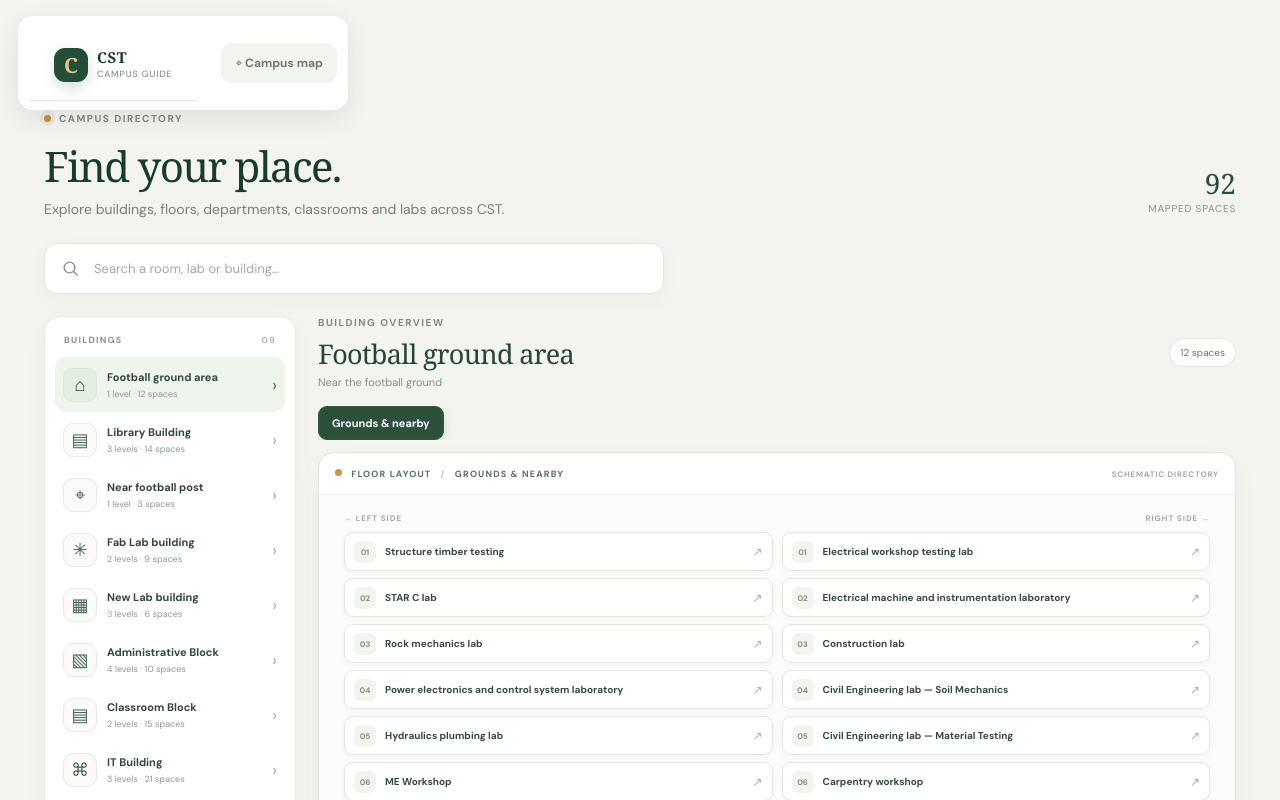
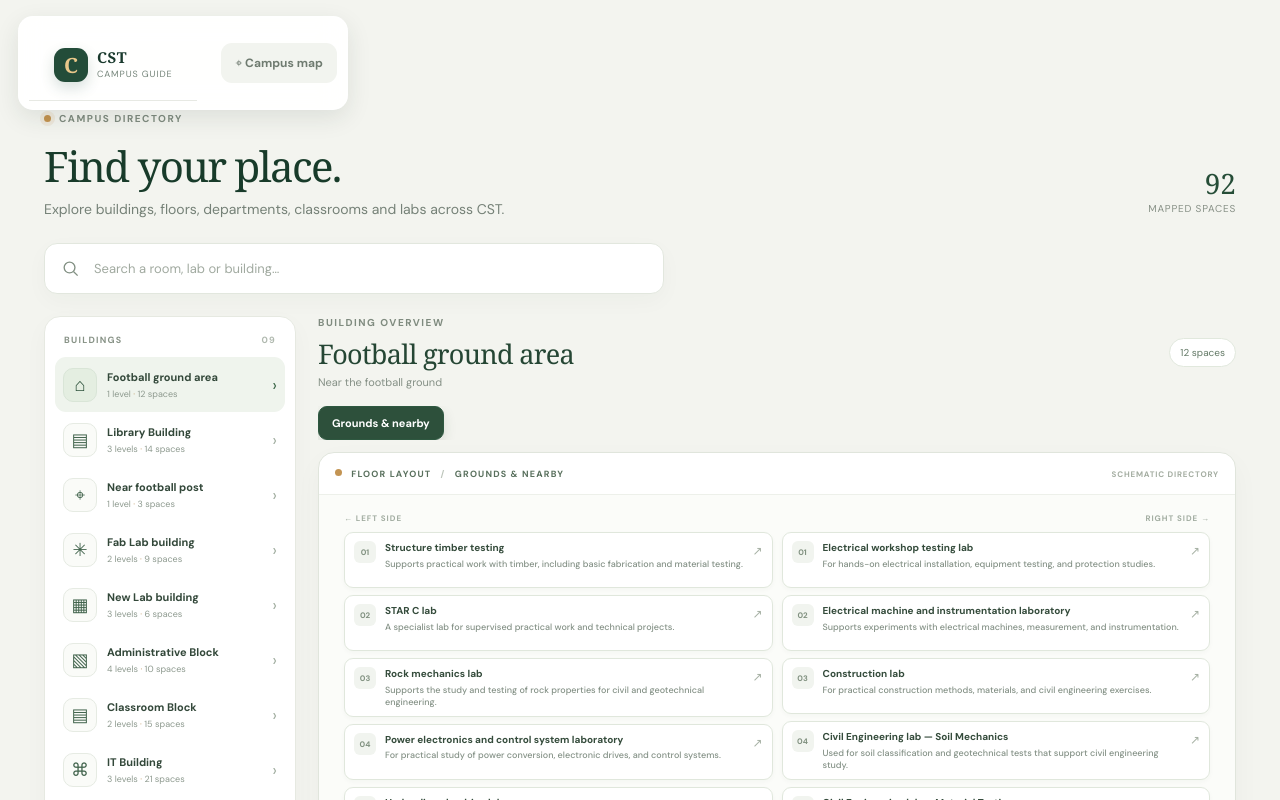
Before and after one commit to 02230151/cstlocation, a React (Vite) app: page / in a window 1280 px wide. Both pictures are taken after a click on the button "Open floor plans". Built offline with nearby package versions, Linux system fonts and the light colour scheme.

Commit message:
Complete campus floor plan details

```diff
--- a/src/App.jsx
+++ b/src/App.jsx
@@ -232,8 +232,8 @@ function AppHeader({ view, onChange }) {
   return <header className="app-header"><a className="brand" href="#campus" onClick={(event) => { event.preventDefault(); onChange('map'); }}><span className="brand-mark">C</span><span><strong>CST</strong><small>Campus guide</small></span></a><nav className="view-tabs" aria-label="Guide view"><button className={view === 'map' ? 'selected' : ''} onClick={() => onChange('map')}>⌖ <span>Campus map</span></button></nav></header>;
 }
 
-function FloorPlans() {
-  const [buildingIndex, setBuildingIndex] = useState(0);
+function FloorPlans({ initialBuildingIndex = 0 }) {
+  const [buildingIndex, setBuildingIndex] = useState(initialBuildingIndex);
   const [floorIndex, setFloorIndex] = useState(0);
   const [query, setQuery] = useState('');
   const [activeRoom, setActiveRoom] = useState(null);
@@ -256,15 +256,15 @@ function FloorPlans() {
     <div className="plan-layout"><aside className="building-panel"><div className="panel-label">BUILDINGS <span>{floorPlanBuildings.length.toString().padStart(2,'0')}</span></div>{floorPlanBuildings.map((item,index)=><button className={`building-link ${index===buildingIndex?'chosen':''}`} key={item.name} onClick={()=>chooseBuilding(index)}><span className="building-glyph">{['⌂','▤','⌖','✳','▦','▧','▤','⌘','▱'][index]}</span><span className="building-link-copy"><strong>{item.name}</strong><small>{item.floors.length} {item.floors.length===1?'level':'levels'} <i>·</i> {item.floors.reduce((n,f)=>n+f.rooms.length,0)} spaces</small></span><b>›</b></button>)}</aside>
       <div className="plan-content"><div className="building-title"><div><div className="eyebrow">BUILDING OVERVIEW</div><h2>{activeBuilding.name}</h2>{activeBuilding.note&&<p>{activeBuilding.note}</p>}</div><span className="floor-badge">{activeBuilding.floors.reduce((n,f)=>n+f.rooms.length,0)} spaces</span></div>
         <div className="floor-tabs" role="tablist" aria-label="Select floor">{activeBuilding.floors.map((item,index)=><button role="tab" aria-selected={index===floorIndex} className={index===floorIndex?'active':''} key={item.name} onClick={()=>{setFloorIndex(index);setActiveRoom(null);}}>{item.name}</button>)}</div>
-        <div className="schematic"><div className="schematic-top"><div><span className="plan-dot"/> FLOOR LAYOUT <span className="plan-dash">/</span> {activeFloor.name.toUpperCase()}</div><span className="schematic-tag">SCHEMATIC DIRECTORY</span></div><div className="plan-board"><div className="plan-direction"><span>← LEFT SIDE</span><span>RIGHT SIDE →</span></div><div className="room-columns"><div className="room-column">{roomsFor('left').map((item,index)=><RoomTile key={item.name} item={item} index={index} active={activeRoom?.name===item.name} onClick={selectRoom}/>)}</div><div className="room-column">{roomsFor('right').map((item,index)=><RoomTile key={item.name} item={item} index={index} active={activeRoom?.name===item.name} onClick={selectRoom}/>)}</div></div>{roomsFor('center').length>0&&<div className="center-rooms">{roomsFor('center').map((item,index)=><RoomTile key={item.name} item={item} index={index} active={activeRoom?.name===item.name} onClick={selectRoom}/>)}</div>}</div><div className="schematic-foot"><span>ROOMS & FACILITIES</span><span>{activeFloor.rooms.length.toString().padStart(2,'0')} LISTED <i>·</i> NOT TO SCALE</span></div></div>
-        <div className="plan-bottom"><div className={`room-detail ${activeRoom?'has-room':''}`}><span className="detail-symbol">{activeRoom?'⌖':'＋'}</span><div>{activeRoom?<><small>SELECTED SPACE <i>·</i> {activeRoom.building} <i>·</i> {activeRoom.floor}</small><strong>{activeRoom.name}</strong>{activeRoom.note&&<p>{activeRoom.note}</p>}</>:<><small>ROOM DETAILS</small><strong>Select a room to see more</strong><p>Choose any tile in the floor layout.</p></>}</div></div><div className="floor-note">{activeFloor.note?<><span>i</span>{activeFloor.note}</>:<> <span>i</span>Layout is a visual directory based on the provided side and adjacency descriptions.</>}</div></div>
+        <div className="schematic"><div className="schematic-top"><div><span className="plan-dot"/> FLOOR LAYOUT <span className="plan-dash">/</span> {activeFloor.name.toUpperCase()}</div><span className="schematic-tag">SCHEMATIC DIRECTORY</span></div><div className="plan-board"><div className="plan-direction"><span>← LEFT SIDE</span><span>RIGHT SIDE →</span></div>{(roomsFor('left').length>0||roomsFor('right').length>0)&&<div className="room-columns"><div className="room-column">{roomsFor('left').map((item,index)=><RoomTile key={item.name} item={item} index={index} active={activeRoom?.name===item.name} onClick={selectRoom}/>)}</div><div className="room-column">{roomsFor('right').map((item,index)=><RoomTile key={item.name} item={item} index={index} active={activeRoom?.name===item.name} onClick={selectRoom}/>)}</div></div>}{roomsFor('center').length>0&&<div className={`center-rooms ${(roomsFor('left').length||roomsFor('right').length)?'':'center-only'}`}>{roomsFor('center').map((item,index)=><RoomTile key={item.name} item={item} index={index} active={activeRoom?.name===item.name} onClick={selectRoom}/>)}</div>}</div><div className="schematic-foot"><span>ROOMS & FACILITIES</span><span>{activeFloor.rooms.length.toString().padStart(2,'0')} LISTED <i>·</i> NOT TO SCALE</span></div></div>
+        <div className="plan-bottom"><div className={`room-detail ${activeRoom?'has-room':''}`}><span className="detail-symbol">{activeRoom?'⌖':'＋'}</span><div>{activeRoom?<><small>SELECTED SPACE <i>·</i> {activeRoom.building} <i>·</i> {activeRoom.floor}</small><strong>{activeRoom.name}</strong>{activeRoom.description&&<p>{activeRoom.description}</p>}{activeRoom.note&&<p className="room-location-note">{activeRoom.note}</p>}</>:<><small>ROOM DETAILS</small><strong>Select a room to see more</strong><p>Choose any tile in the floor layout.</p></>}</div></div><div className="floor-note">{activeFloor.note?<><span>i</span>{activeFloor.note}</>:<> <span>i</span>Layout is a visual directory based on the provided side and adjacency descriptions.</>}</div></div>
       </div>
     </div>
   </section>;
 }
 
 function RoomTile({ item, index, active, onClick }) {
-  return <button className={`room-tile ${active?'active':''}`} onClick={()=>onClick(item)} style={{'--tile-order':index}}><span className="room-num">{String(index+1).padStart(2,'0')}</span><strong>{item.name}</strong><span className="tile-arrow">↗</span></button>;
+  return <button className={`room-tile ${active?'active':''}`} onClick={()=>onClick(item)} style={{'--tile-order':index}}><span className="room-num">{String(index+1).padStart(2,'0')}</span><span className="room-tile-copy"><strong>{item.name}</strong>{item.description&&<span className="room-description">{item.description}</span>}</span><span className="tile-arrow">↗</span></button>;
 }
 
 function SearchBox({ value, onChange, className, onSubmit }) {
@@ -291,10 +291,14 @@ function BuildingDetailsPanel({ feature, details, photo, onPhotoChange, onClose
         <h4>{item.name}</h4>
         {item.zones.length ? <div className="floor-zones">{item.zones.map((itemZone) => <div className="floor-zone" key={itemZone.side}>
           <span className="zone-label">{itemZone.side}</span>
-          <div className="room-grid">{itemZone.rooms.map((room) => <span className="room-block" key={room}>{room}</span>)}</div>
+          <div className="room-grid">{itemZone.rooms.map((room) => <RoomBlock key={room} name={room}/>)}</div>
         </div>)}</div> : <p className="plan-missing">Floor or room details were not included in the supplied notes.</p>}
       </article>)}</div> : <div className="plan-empty"><strong>Floor plan details to add</strong><span>Add the floor names, room numbers, and left/right or section layout here.</span></div>}
-      {details.areaFacilities && <div className="area-facilities"><h4>Facilities noted near the football ground</h4><p>Floor and host-building assignments were not specified.</p><div className="room-grid">{details.areaFacilities.map((item) => <span className="room-block" key={item}>{item}</span>)}</div></div>}
+      {details.areaFacilities && <div className="area-facilities"><h4>Facilities noted near the football ground</h4><p>Floor and host-building assignments were not specified.</p><div className="room-grid">{details.areaFacilities.map((item) => <RoomBlock key={item} name={item}/>)}</div></div>}
     </section>
   </aside>;
 }
+
+function RoomBlock({ name }) {
+  return <span className="room-block"><strong>{name}</strong></span>;
+}
--- a/src/buildingDetails.js
+++ b/src/buildingDetails.js
@@ -7,7 +7,7 @@ export const buildingDetails = {
     floors: [
       floor('Ground and first floors', []),
       floor('Second floor', [zone('Rooms listed', ['Training Centre', 'Student Service Center', 'SSO Office'])]),
-      floor('Third floor', [zone('Rooms listed', ['Microgrid Lab', 'DS04', 'DS05', 'Drawing Studio 02', 'CR14', 'CR15', 'CR16', 'CR17', 'CR18'])]),
+      floor('Third floor', [zone('Rooms listed', ['Microgrid Lab', 'Drawing Studio 04 (DS04)', 'Drawing Studio 05 (DS05)', 'Drawing Studio 02', 'CR14', 'CR15', 'CR16', 'CR17', 'CR18'])]),
       floor('Fourth floor', [zone('Rooms listed', ['Drawing Studio 03', 'Architecture Department'])]),
     ],
   },
@@ -56,6 +56,24 @@ export const buildingDetails = {
       floor('Third floor', [zone('Left side', ['Environmental Lab']), zone('Right side', ['Chemistry Lab 01'])]),
     ],
   },
+  'administrative block': {
+    description: 'The Academy Block brings together academic departments, college administration, and student facilities across four floors.',
+    floors: [
+      floor('Ground floor', [zone('Rooms listed', ['College cafeteria'])]),
+      floor('First floor', [
+        zone('Left side', ['ICT and Statistics Department']),
+        zone('Right side', ['Civil Engineering Department']),
+      ]),
+      floor('Second floor', [
+        zone('Left side', ['Science and Humanities Department']),
+        zone('Right side', ['Instrumentation and Control Engineering Department']),
+      ]),
+      floor('Third floor', [
+        zone('Left side', ['Electrical Engineering Department']),
+        zone('Right side', ['Administrative Section', "President's Office", 'Integrity Hall', 'Prayer Hall (Chue Khang)']),
+      ]),
+    ],
+  },
   'lt 2 & 3': {
     description: 'The LT Block contains two adjacent lecture rooms. The supplied notes do not specify their floor.',
     floors: [floor('Floor not specified', [zone('Left side', ['LT02']), zone('Right side', ['LT03'])])],
--- a/src/floorPlanData.js
+++ b/src/floorPlanData.js
@@ -1,6 +1,45 @@
-const room = (name, side = 'center', note = '') => ({ name, side, note });
+const room = (name, side = 'center', note = '') => ({ name, side, note, description: describeSpace(name) });
 const floor = (name, rooms, note = '') => ({ name, rooms, note });
 const building = (name, floors, note = '') => ({ name, floors, note });
+
+export function describeSpace(name) {
+  const label = name.toLowerCase();
+  if (/cafeteria/.test(label)) return 'A dining space for meals and refreshments for students and staff.';
+  if (/civil engineering department/.test(label)) return 'Home to Civil Engineering teaching, academic support, and departmental activities.';
+  if (/ict and statistics department/.test(label)) return 'Supports teaching and academic work in information and communications technology and statistics.';
+  if (/instrumentation and control/.test(label)) return 'Supports teaching and practical work in instrumentation, measurement, and control engineering.';
+  if (/science and humanities/.test(label)) return 'Supports science and humanities teaching and related academic activities.';
+  if (/electrical engineering department/.test(label)) return 'Home to Electrical Engineering teaching, academic support, and departmental activities.';
+  if (/administrative section/.test(label)) return 'The college’s central administrative offices and student-facing services.';
+  if (/president.s office/.test(label)) return 'The President’s office for college leadership and institutional administration.';
+  if (/integrity hall/.test(label)) return 'A campus hall for meetings, events, and institutional activities.';
+  if (/prayer hall/.test(label)) return 'A quiet space for prayer and reflection, locally known as Chue Khang.';
+  if (/^(cr|it\d|lt\d)/i.test(name)) return 'A classroom for lectures, tutorials, and collaborative learning.';
+  if (/drawing studio/.test(label)) return 'A studio workspace for architecture students to develop, draft, and review design projects.';
+  if (/structure timber|carpentry/.test(label)) return 'Supports practical work with timber, including basic fabrication and material testing.';
+  if (/star\s*c/.test(label)) return 'A specialist lab for supervised practical work and technical projects.';
+  if (/rock mechanics/.test(label)) return 'Supports the study and testing of rock properties for civil and geotechnical engineering.';
+  if (/soil mechanics/.test(label)) return 'Used for soil classification and geotechnical tests that support civil engineering study.';
+  if (/material testing/.test(label)) return 'Provides practical testing of construction materials and their engineering properties.';
+  if (/power electronics/.test(label)) return 'For practical study of power conversion, electronic drives, and control systems.';
+  if (/electrical machine/.test(label)) return 'Supports experiments with electrical machines, measurement, and instrumentation.';
+  if (/electrical workshop|switch gear|protection/.test(label)) return 'For hands-on electrical installation, equipment testing, and protection studies.';
+  if (/electronics|microprocessor|microcontroller|ece communication|\becd\b/.test(label)) return 'Supports practical electronics, embedded systems, and communication engineering work.';
+  if (/hydraulics|fluid mechanics/.test(label)) return 'For experiments in fluid flow, hydraulic systems, and related engineering principles.';
+  if (/pneumatic/.test(label)) return 'For practical study of pneumatic components, circuits, and automation.';
+  if (/chemistry/.test(label)) return 'For supervised experiments in chemical analysis, reactions, and laboratory methods.';
+  if (/physics/.test(label)) return 'Supports practical investigations of core physics concepts and measurements.';
+  if (/environmental/.test(label)) return 'For practical work in environmental sampling, analysis, and monitoring.';
+  if (/survey/.test(label)) return 'Supports field and laboratory practice in surveying and measurement.';
+  if (/construction/.test(label)) return 'For practical construction methods, materials, and civil engineering exercises.';
+  if (/engineering mechanics/.test(label)) return 'Supports practical learning in forces, motion, and engineering mechanics.';
+  if (/robotics/.test(label)) return 'For hands-on work with robotic systems, sensors, and automation.';
+  if (/digital electronics/.test(label)) return 'For experiments with digital logic, circuits, and electronic systems.';
+  if (/programming|software|database|data science|simulation|nlp|oss lab|byod/.test(label)) return 'Supports practical computing, software development, and project-based learning.';
+  if (/\blab(oratory)?\b|workshop/.test(label)) return 'A specialist space for supervised practical work, experiments, and technical projects.';
+  if (/team work hall|innovation hall|conference hall/.test(label)) return 'A shared space for teamwork, presentations, and collaborative academic activities.';
+  return '';
+}
 
 export const floorPlanBuildings = [
   building('Football ground area', [floor('Grounds & nearby', [
@@ -13,7 +52,7 @@ export const floorPlanBuildings = [
   ], 'Laboratories and workshops near the football ground. Floor levels were not specified.')], 'Near the football ground'),
   building('Library Building', [
     floor('Second floor', [room('Training Centre', 'left'), room('Student Service Center', 'left'), room('SSO office', 'right')]),
-    floor('Third floor', ['Microgrid lab', 'DS04', 'DS05', 'Drawing studio 02', 'CR14', 'CR15', 'CR16', 'CR17', 'CR18'].map((name) => room(name, 'center'))),
+    floor('Third floor', ['Microgrid lab', 'Drawing Studio 04', 'Drawing Studio 05', 'Drawing Studio 02', 'CR14', 'CR15', 'CR16', 'CR17', 'CR18'].map((name) => room(name, 'center'))),
     floor('Fourth floor', [room('Drawing studio 03', 'left'), room('Architecture department', 'right')]),
   ]),
   building('Near football post', [floor('Nearby facilities', [room('Stationarykdee', 'left'), room('LT01', 'center'), room('ECE laboratory', 'right')], 'Floor levels were not specified.')]),
--- a/src/layout.css
+++ b/src/layout.css
@@ -82,7 +82,7 @@ html,body,#root{width:100%;height:100%;min-height:0;overflow:hidden}
 .floor-zone{min-width:0;padding:8px;border-radius:9px;background:#f0f4ed}
 .zone-label{display:block;margin-bottom:6px;color:#829080;font-size:9px;font-weight:700;text-transform:uppercase;letter-spacing:.05em}
 .room-grid{display:grid;grid-template-columns:repeat(2,minmax(0,1fr));gap:5px}
-.room-block{display:flex;align-items:center;min-height:28px;padding:5px 7px;border:1px solid #dce6d8;border-radius:7px;background:#fff;color:#475b4b;font-size:9px;line-height:1.3;overflow-wrap:anywhere}
+.room-block{display:grid;align-content:start;min-height:28px;padding:7px 8px;border:1px solid #dce6d8;border-radius:7px;background:#fff;color:#475b4b;font-size:9px;line-height:1.3;overflow-wrap:anywhere}.room-block strong{font-size:9px;font-weight:700}
 .plan-missing,.area-facilities p{margin:0;color:#89948a;font-size:10px;line-height:1.5}
 .area-facilities{margin-top:10px}
 .area-facilities .room-grid{margin-top:9px;grid-template-columns:repeat(2,minmax(0,1fr))}
@@ -103,3 +103,11 @@ html,body,#root{width:100%;height:100%;min-height:0;overflow:hidden}
   .details-header h2{font-size:19px}
   .photo-placeholder{height:110px}
 }
+.room-tile{align-items:flex-start;min-height:56px;padding-top:8px}
+.room-tile-copy{display:grid;gap:3px;min-width:0}
+.room-description{color:#849186;font-size:9px;font-weight:450;line-height:1.4}
+.tile-arrow{top:10px}
+@media(max-width:760px){.room-tile{min-height:58px}.room-description{font-size:8px}}
+.plan-board{min-height:0}
+.room-columns{min-height:0}
+.center-rooms.center-only{margin-top:0;padding-top:0;border-top:0}
```
